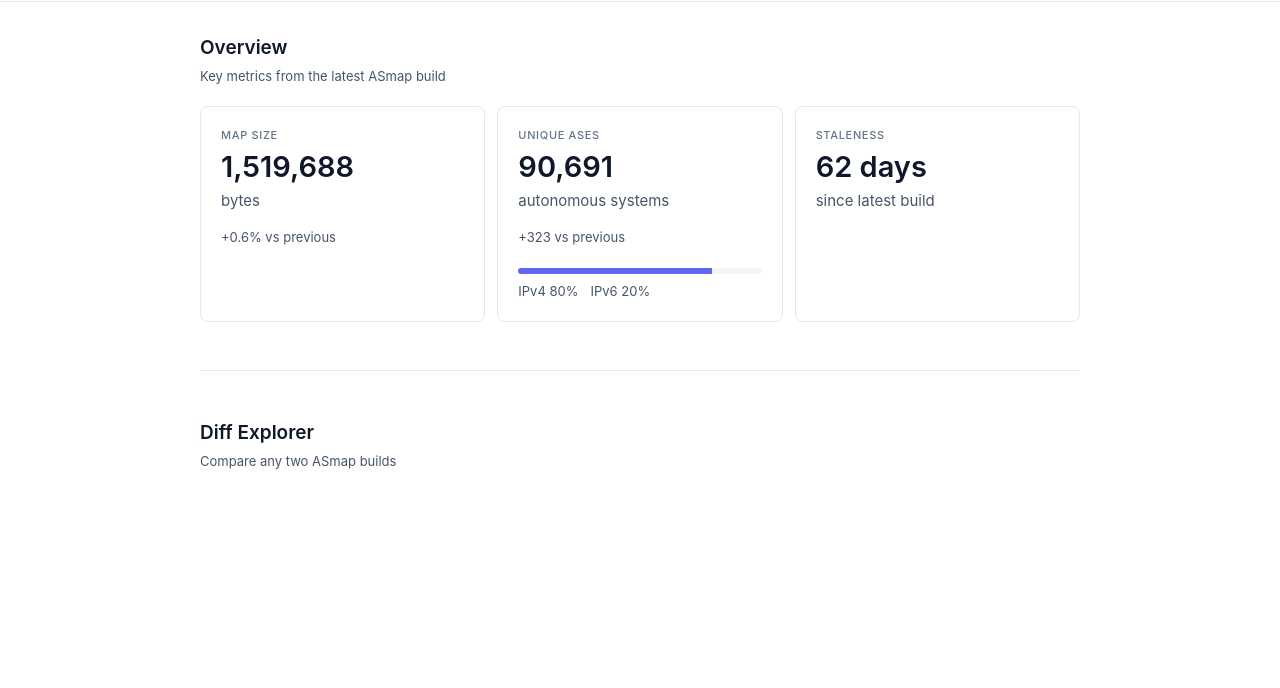
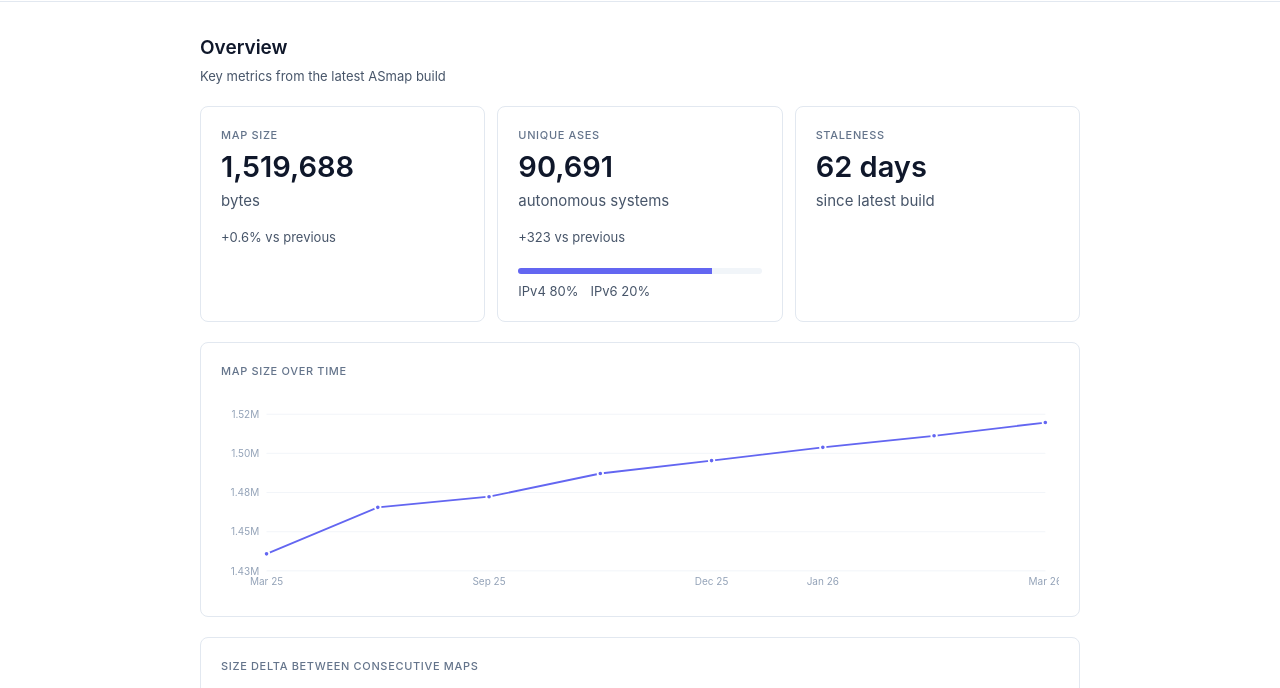
Before and after one commit to jorisstrakeljahn/asmap-dashboard, a plain HTML site: page web/index.html in a window 1280 px wide. Shown: the part 67-755 px from the top of the page. Drawn offline with Linux system fonts and the light colour scheme.

Commit message:
web: Render map size and delta charts

```diff
--- a/web/assets/css/maps.css
+++ b/web/assets/css/maps.css
@@ -135,3 +135,47 @@
     font-size: var(--font-size-sm);
     color: var(--color-text-muted);
 }
+
+.chart-card {
+    min-height: auto;
+}
+
+.chart {
+    width: 100%;
+    height: auto;
+    margin-top: var(--space-2);
+}
+
+.chart__grid,
+.chart__zero {
+    stroke: var(--color-divider);
+    stroke-width: 1;
+    fill: none;
+}
+
+.chart__zero {
+    stroke: var(--color-border);
+}
+
+.chart__y-label,
+.chart__x-label {
+    font-family: var(--font-sans);
+    font-size: 11px;
+    fill: var(--color-text-subtle);
+}
+
+.chart__line {
+    fill: none;
+    stroke: var(--color-accent);
+    stroke-width: 2;
+}
+
+.chart__dot {
+    fill: var(--color-accent);
+    stroke: var(--color-bg);
+    stroke-width: 2;
+}
+
+.chart__bar {
+    fill: var(--color-accent);
+}
--- /dev/null
+++ b/web/assets/js/charts/svg.js
@@ -0,0 +1,33 @@
+export const SVG_NS = "http://www.w3.org/2000/svg";
+
+export function svg(name, attrs = {}) {
+    const node = document.createElementNS(SVG_NS, name);
+    for (const [key, value] of Object.entries(attrs)) {
+        if (value === undefined || value === null) continue;
+        node.setAttribute(key, String(value));
+    }
+    return node;
+}
+
+export function linearScale(domain, range) {
+    const [d0, d1] = domain;
+    const [r0, r1] = range;
+    const span = d1 - d0 || 1;
+    return (value) => r0 + ((value - d0) / span) * (r1 - r0);
+}
+
+export function niceTicks(min, max, count = 5) {
+    if (min === max) return [min];
+    const range = max - min;
+    const rough = range / (count - 1);
+    const magnitude = Math.pow(10, Math.floor(Math.log10(rough)));
+    const candidates = [1, 2, 2.5, 5, 10].map((m) => m * magnitude);
+    const step = candidates.find((c) => c >= rough) || candidates.at(-1);
+    const start = Math.floor(min / step) * step;
+    const end = Math.ceil(max / step) * step;
+    const ticks = [];
+    for (let v = start; v <= end + step / 2; v += step) {
+        ticks.push(Number(v.toFixed(10)));
+    }
+    return ticks;
+}
--- /dev/null
+++ b/web/assets/js/components/map-delta-chart.js
@@ -0,0 +1,128 @@
+import { linearScale, niceTicks, svg } from "../charts/svg.js";
+import { formatDate, formatNumber, shortDate } from "../format.js";
+
+const WIDTH = 920;
+const HEIGHT = 220;
+const PADDING_LEFT = 50;
+const PADDING_RIGHT = 15;
+const PADDING_TOP = 20;
+const PADDING_BOTTOM = 28;
+const BAR_GAP = 12;
+
+export function mount(parent, maps) {
+    if (maps.length < 2) {
+        parent.replaceChildren();
+        return;
+    }
+    parent.replaceChildren(card(maps));
+}
+
+function card(maps) {
+    const card = document.createElement("article");
+    card.className = "card chart-card";
+
+    const title = document.createElement("span");
+    title.className = "card__label uppercase-label";
+    title.textContent = "Size Delta Between Consecutive Maps".toUpperCase();
+    card.append(title);
+
+    card.append(chart(deltas(maps)));
+    return card;
+}
+
+function deltas(maps) {
+    return maps.slice(1).map((m, i) => ({
+        released_at: m.released_at,
+        delta: m.entries_count - maps[i].entries_count,
+    }));
+}
+
+function chart(rows) {
+    const values = rows.map((r) => r.delta);
+    const yMin = Math.min(0, ...values);
+    const yMax = Math.max(0, ...values);
+    const yTicks = niceTicks(yMin, yMax);
+    const yScale = linearScale(
+        [yTicks[0], yTicks.at(-1)],
+        [HEIGHT - PADDING_BOTTOM, PADDING_TOP],
+    );
+
+    const plotW = WIDTH - PADDING_LEFT - PADDING_RIGHT;
+    const slot = plotW / rows.length;
+    const barW = Math.max(8, slot - BAR_GAP);
+
+    const root = svg("svg", {
+        viewBox: `0 0 ${WIDTH} ${HEIGHT}`,
+        class: "chart",
+        role: "img",
+        "aria-label": "Entry-count delta between consecutive ASmap builds",
+    });
+
+    for (const tick of yTicks) {
+        const y = yScale(tick);
+        root.append(
+            svg("line", {
+                x1: PADDING_LEFT,
+                x2: WIDTH - PADDING_RIGHT,
+                y1: y,
+                y2: y,
+                class: "chart__grid",
+            }),
+            svg("text", {
+                x: PADDING_LEFT - 8,
+                y: y + 4,
+                class: "chart__y-label",
+                "text-anchor": "end",
+            }),
+        );
+        root.lastChild.textContent = formatTick(tick);
+    }
+
+    const baselineY = yScale(0);
+    rows.forEach((row, i) => {
+        const cx = PADDING_LEFT + slot * (i + 0.5);
+        const top = yScale(Math.max(0, row.delta));
+        const bottom = yScale(Math.min(0, row.delta));
+        const bar = svg("rect", {
+            x: cx - barW / 2,
+            y: top,
+            width: barW,
+            height: Math.max(1, bottom - top),
+            rx: 2,
+            class: "chart__bar",
+        });
+        const titleNode = svg("title");
+        titleNode.textContent = `${formatDate(row.released_at)}: ${formatNumber(row.delta)} entries`;
+        bar.append(titleNode);
+        root.append(bar);
+
+        const label = svg("text", {
+            x: cx,
+            y: HEIGHT - PADDING_BOTTOM + 16,
+            class: "chart__x-label",
+            "text-anchor": "middle",
+        });
+        label.textContent = shortDate(row.released_at);
+        root.append(label);
+    });
+
+    if (yMin < 0 && yMax > 0) {
+        root.append(
+            svg("line", {
+                x1: PADDING_LEFT,
+                x2: WIDTH - PADDING_RIGHT,
+                y1: baselineY,
+                y2: baselineY,
+                class: "chart__zero",
+            }),
+        );
+    }
+
+    return root;
+}
+
+function formatTick(value) {
+    const abs = Math.abs(value);
+    if (abs >= 1000) return `${Math.round(value / 1000)}k`;
+    return String(value);
+}
--- /dev/null
+++ b/web/assets/js/components/map-size-chart.js
@@ -0,0 +1,109 @@
+import { linearScale, niceTicks, svg } from "../charts/svg.js";
+import { formatDate, shortDate } from "../format.js";
+
+const WIDTH = 920;
+const HEIGHT = 220;
+const PADDING_LEFT = 50;
+const PADDING_RIGHT = 15;
+const PADDING_TOP = 20;
+const PADDING_BOTTOM = 28;
+
+export function mount(parent, maps) {
+    if (maps.length < 2) {
+        parent.replaceChildren();
+        return;
+    }
+    parent.replaceChildren(card(maps));
+}
+
+function card(maps) {
+    const card = document.createElement("article");
+    card.className = "card chart-card";
+
+    const title = document.createElement("span");
+    title.className = "card__label uppercase-label";
+    title.textContent = "Map Size Over Time".toUpperCase();
+    card.append(title);
+
+    card.append(chart(maps));
+    return card;
+}
+
+function chart(maps) {
+    const sizes = maps.map((m) => m.file_size_bytes);
+    const yTicks = niceTicks(Math.min(...sizes), Math.max(...sizes));
+    const yScale = linearScale(
+        [yTicks[0], yTicks.at(-1)],
+        [HEIGHT - PADDING_BOTTOM, PADDING_TOP],
+    );
+    const xScale = linearScale(
+        [0, maps.length - 1],
+        [PADDING_LEFT, WIDTH - PADDING_RIGHT],
+    );
+
+    const root = svg("svg", {
+        viewBox: `0 0 ${WIDTH} ${HEIGHT}`,
+        class: "chart",
+        role: "img",
+        "aria-label": "ASmap file size over time",
+    });
+
+    for (const tick of yTicks) {
+        const y = yScale(tick);
+        root.append(
+            svg("line", {
+                x1: PADDING_LEFT,
+                x2: WIDTH - PADDING_RIGHT,
+                y1: y,
+                y2: y,
+                class: "chart__grid",
+            }),
+            svg("text", {
+                x: PADDING_LEFT - 8,
+                y: y + 4,
+                class: "chart__y-label",
+                "text-anchor": "end",
+            }),
+        );
+        root.lastChild.textContent = `${(tick / 1e6).toFixed(2)}M`;
+    }
+
+    const xLabelIndices = pickXLabelIndices(maps.length);
+    for (const idx of xLabelIndices) {
+        root.append(
+            svg("text", {
+                x: xScale(idx),
+                y: HEIGHT - PADDING_BOTTOM + 16,
+                class: "chart__x-label",
+                "text-anchor": "middle",
+            }),
+        );
+        root.lastChild.textContent = shortDate(maps[idx].released_at);
+    }
+
+    const path = maps
+        .map((m, i) => `${i === 0 ? "M" : "L"}${xScale(i)},${yScale(m.file_size_bytes)}`)
+        .join(" ");
+    root.append(svg("path", { d: path, class: "chart__line" }));
+
+    for (let i = 0; i < maps.length; i++) {
+        const dot = svg("circle", {
+            cx: xScale(i),
+            cy: yScale(maps[i].file_size_bytes),
+            r: 3,
+            class: "chart__dot",
+        });
+        const title = svg("title");
+        title.textContent = `${formatDate(maps[i].released_at)}: ${maps[i].file_size_bytes.toLocaleString()} bytes`;
+        dot.append(title);
+        root.append(dot);
+    }
+
+    return root;
+}
+
+function pickXLabelIndices(count) {
+    if (count <= 6) return [...Array(count).keys()];
+    const last = count - 1;
+    return [0, Math.round(last / 4), Math.round(last / 2), Math.round((last * 3) / 4), last];
+}
--- a/web/assets/js/format.js
+++ b/web/assets/js/format.js
@@ -32,3 +32,10 @@ export function daysBetween(isoDate, reference = new Date()) {
     const ms = reference.getTime() - then.getTime();
     return Math.max(0, Math.floor(ms / (1000 * 60 * 60 * 24)));
 }
+
+export function shortDate(isoDate) {
+    const d = new Date(isoDate);
+    const month = d.toLocaleString("en-US", { month: "short" });
+    const year = String(d.getFullYear()).slice(-2);
+    return `${month} ${year}`;
+}
--- a/web/assets/js/maps-tab.js
+++ b/web/assets/js/maps-tab.js
@@ -1,5 +1,7 @@
 import { formatDate } from "./format.js";
 import * as overviewCards from "./components/overview-cards.js";
+import * as mapSizeChart from "./components/map-size-chart.js";
+import * as mapDeltaChart from "./components/map-delta-chart.js";
 
 const METRICS_URL = "assets/data/metrics.json";
 
@@ -32,6 +34,14 @@ async function init() {
 
     renderLastBuild(payload.maps);
     overviewCards.mount(document.querySelector("[data-overview]"), payload.maps);
+    mapSizeChart.mount(
+        document.querySelector("[data-map-size-chart]"),
+        payload.maps,
+    );
+    mapDeltaChart.mount(
+        document.querySelector("[data-map-delta-chart]"),
+        payload.maps,
+    );
 }
 
 init();
--- a/web/index.html
+++ b/web/index.html
@@ -25,6 +25,8 @@
                     Key metrics from the latest ASmap build
                 </p>
                 <div class="section__body" data-overview></div>
+                <div class="section__body" data-map-size-chart></div>
+                <div class="section__body" data-map-delta-chart></div>
             </section>
 
             <section class="section" aria-labelledby="diff-title">
```
